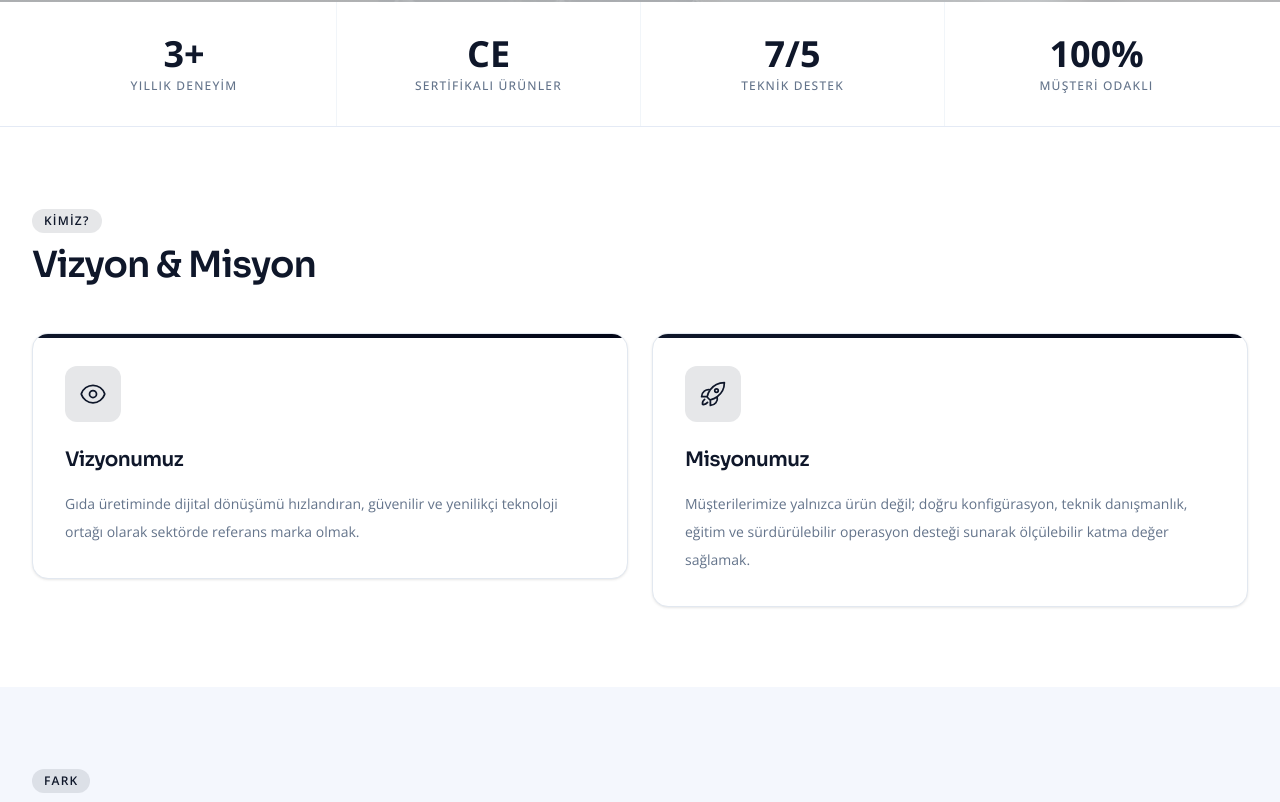
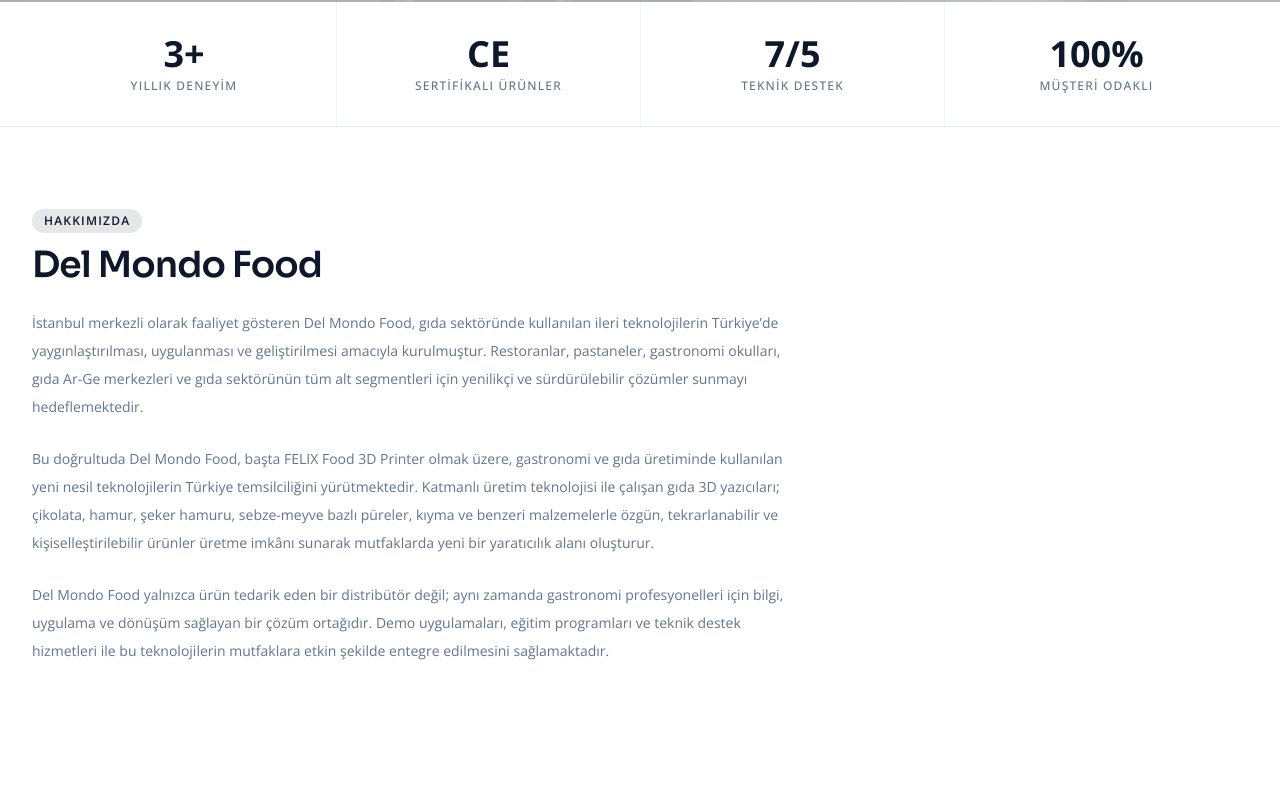
Before and after one commit to delmondo34/delmondo-food-website, a Next.js app: page /about in a window 1280 px wide. Shown: the part 638-1440 px from the top of the page. Built offline with nearby package versions, Linux system fonts and the light colour scheme; a web font is replaced by a local one.

Commit message:
Update About page content

```diff
--- a/app/about/page.tsx
+++ b/app/about/page.tsx
@@ -83,6 +83,25 @@
             </AnimateOnScroll>
           ))}
         </div>
+      </section>
+
+      {/* ─── ABOUT TEXT ─── */}
+      <section className="mx-auto w-full max-w-7xl px-6 py-20 lg:px-8">
+        <AnimateOnScroll variant="fade-up">
+          <div className="max-w-3xl">
+            <p className="inline-flex items-center rounded-full bg-primary/10 px-3 py-1 text-xs font-semibold uppercase tracking-widest text-primary">
+              Hakkımızda
+            </p>
+            <h2 className="mt-3 text-3xl font-semibold tracking-tight text-ink md:text-4xl">
+              Del Mondo Food
+            </h2>
+            <div className="mt-6 space-y-6 text-sm leading-7 text-steel">
+              {about.aboutParagraphs.map((paragraph) => (
+                <p key={paragraph}>{paragraph}</p>
+              ))}
+            </div>
+          </div>
+        </AnimateOnScroll>
       </section>
 
       {/* ─── VISION & MISSION ─── */}
--- a/content/site/about.json
+++ b/content/site/about.json
@@ -1,7 +1,12 @@
 {
-  "intro": "Del Mondo Food, gıda imalatı ve profesyonel mutfak operasyonlarında ileri üretim teknolojilerini erişilebilir hale getirmek amacıyla kurulmuş bir distribütörlük markasıdır.",
+  "intro": "Del Mondo Food, gastronomi dünyası ile yeni nesil gıda teknolojilerini buluşturan bir gıda inovasyon platformudur.",
+  "aboutParagraphs": [
+    "İstanbul merkezli olarak faaliyet gösteren Del Mondo Food, gıda sektöründe kullanılan ileri teknolojilerin Türkiye’de yaygınlaştırılması, uygulanması ve geliştirilmesi amacıyla kurulmuştur. Restoranlar, pastaneler, gastronomi okulları, gıda Ar-Ge merkezleri ve gıda sektörünün tüm alt segmentleri için yenilikçi ve sürdürülebilir çözümler sunmayı hedeflemektedir.",
+    "Bu doğrultuda Del Mondo Food, başta FELIX Food 3D Printer olmak üzere, gastronomi ve gıda üretiminde kullanılan yeni nesil teknolojilerin Türkiye temsilciliğini yürütmektedir. Katmanlı üretim teknolojisi ile çalışan gıda 3D yazıcıları; çikolata, hamur, şeker hamuru, sebze-meyve bazlı püreler, kıyma ve benzeri malzemelerle özgün, tekrarlanabilir ve kişiselleştirilebilir ürünler üretme imkânı sunarak mutfaklarda yeni bir yaratıcılık alanı oluşturur.",
+    "Del Mondo Food yalnızca ürün tedarik eden bir distribütör değil; aynı zamanda gastronomi profesyonelleri için bilgi, uygulama ve dönüşüm sağlayan bir çözüm ortağıdır. Demo uygulamaları, eğitim programları ve teknik destek hizmetleri ile bu teknolojilerin mutfaklara etkin şekilde entegre edilmesini sağlamaktadır."
+  ],
   "visionTitle": "Vizyonumuz",
-  "vision": "Gıda üretiminde dijital dönüşümü hızlandıran, güvenilir ve yenilikçi teknoloji ortağı olarak sektörde referans marka olmak.",
+  "vision": "Gastronomi ile teknolojiyi bir araya getirerek gıda üretiminde yeni bir çağın kapılarını aralamak ve Türkiye’de gıda inovasyonunun gelişimine öncülük etmek.",
   "missionTitle": "Misyonumuz",
   "mission": "Müşterilerimize yalnızca ürün değil; doğru konfigürasyon, teknik danışmanlık, eğitim ve sürdürülebilir operasyon desteği sunarak ölçülebilir katma değer sağlamak.",
   "whyUsTitle": "Neden Del Mondo Food?",
--- a/lib/content.ts
+++ b/lib/content.ts
@@ -30,6 +30,7 @@
 
 export type AboutContent = {
   intro: string;
+  aboutParagraphs: string[];
   visionTitle: string;
   vision: string;
   missionTitle: string;
```
